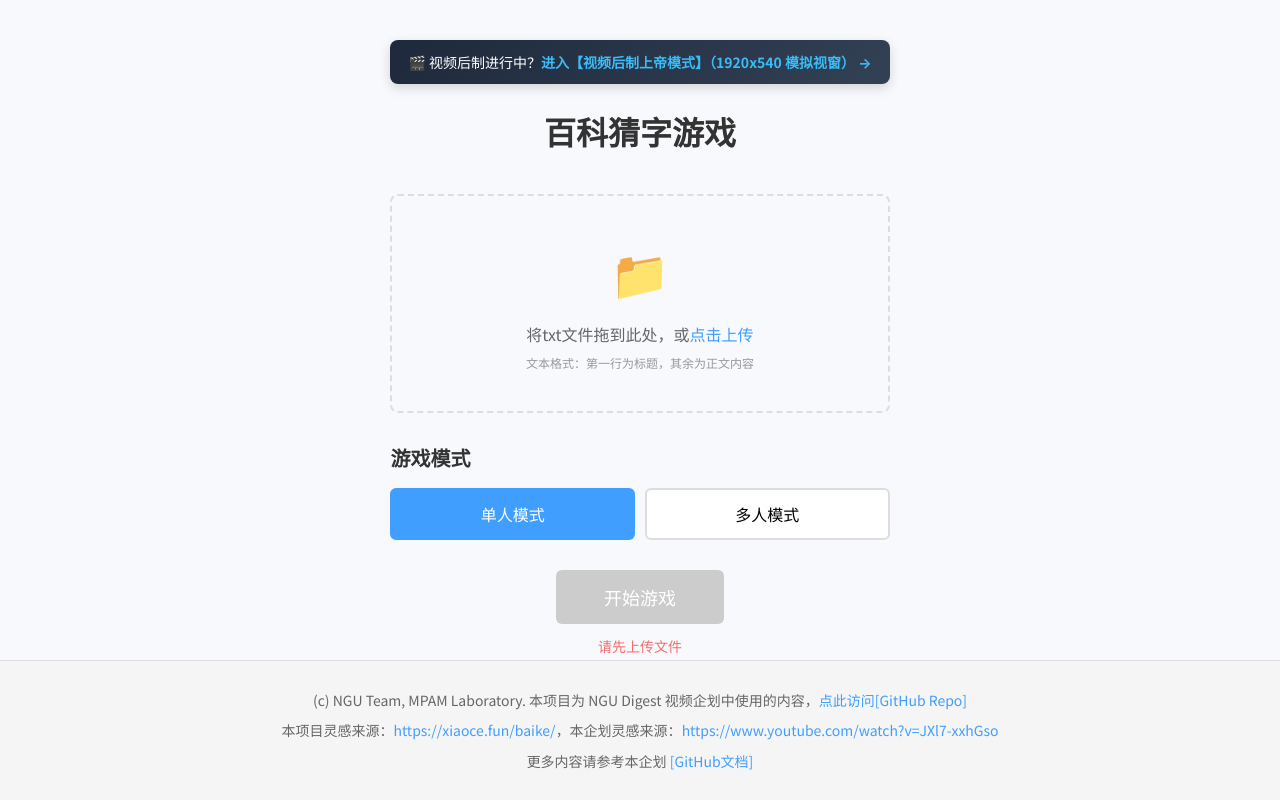
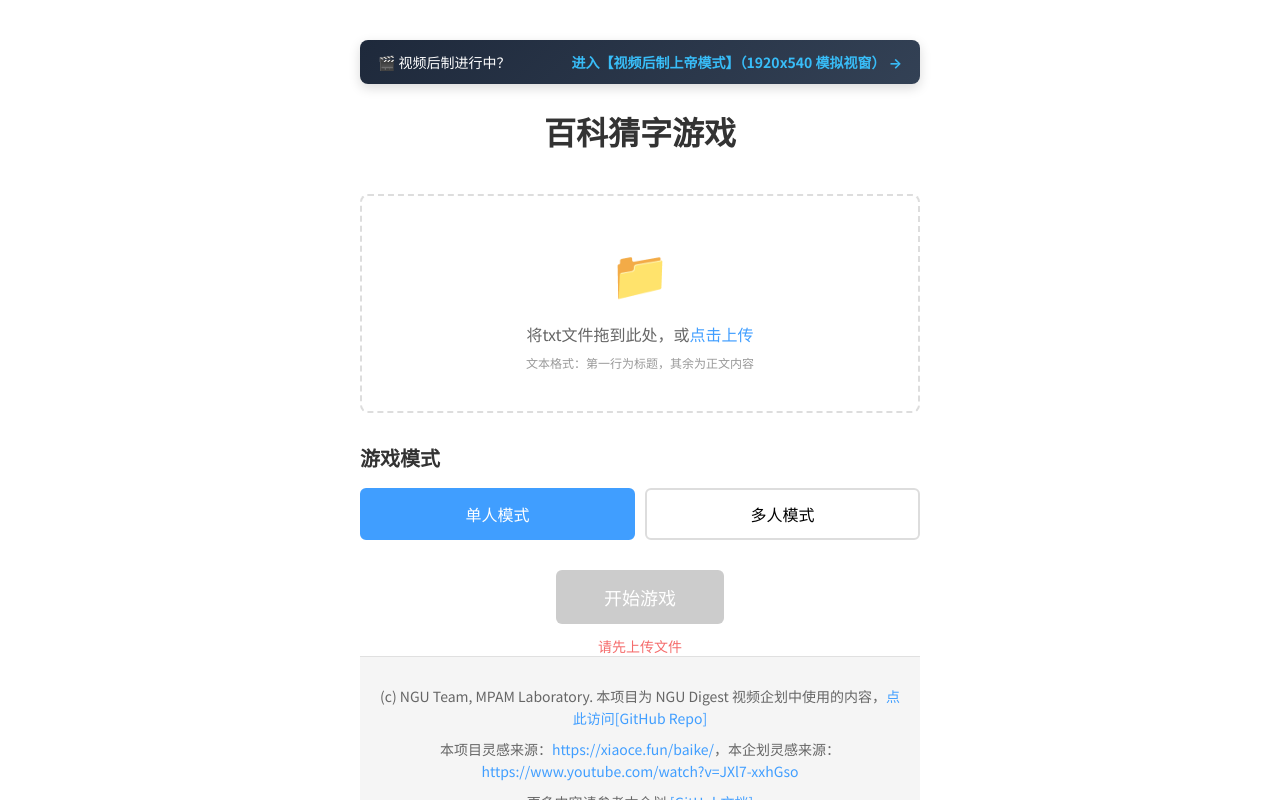
Before and after one commit to MPAMlab/NGU-Digest-GuessWiki, a Vue app: page /classic in a window 1280 px wide. Built offline with nearby package versions, Linux system fonts and the light colour scheme.

Commit message:
refactor: remove footer from god mode and isolate to home view

```diff
--- a/src/App.vue
+++ b/src/App.vue
@@ -1,30 +1,14 @@
 <template>
-  <div id="app" :class="{ 'is-god-mode': isGodMode }">
-    <div class="app-content">
-      <router-view />
-    </div>
-    <Footer v-if="!isGodMode" />
+  <div id="app">
+    <router-view />
   </div>
 </template>
 
 <script lang="ts">
-import { defineComponent, computed } from 'vue'
-import { useRoute } from 'vue-router'
-import Footer from '@/components/Footer.vue'
+import { defineComponent } from 'vue'
 
 export default defineComponent({
-  name: 'App',
-  components: {
-    Footer
-  },
-  setup() {
-    const route = useRoute()
-    const isGodMode = computed(() => route.name === 'GodMode')
-
-    return {
-      isGodMode
-    }
-  }
+  name: 'App'
 })
 </script>
 
@@ -34,9 +18,10 @@ export default defineComponent({
   -webkit-font-smoothing: antialiased;
   -moz-osx-font-smoothing: grayscale;
   height: 100vh;
+  width: 100vw;
   display: flex;
   flex-direction: column;
-  background-color: #f7f9fc;
+  overflow: hidden;
 }
 
 * {
@@ -47,17 +32,7 @@ export default defineComponent({
 
 html, body {
   height: 100%;
+  width: 100%;
   overflow: hidden;
 }
-
-.app-content {
-  flex: 1;
-  overflow-y: auto;
-  display: flex;
-  flex-direction: column;
-}
-
-#app.is-god-mode .app-content {
-  overflow: auto;
-}
 </style>
--- a/src/views/HomeView.vue
+++ b/src/views/HomeView.vue
@@ -54,6 +54,8 @@
     <div v-if="message.show" class="message" :class="message.type" @click="message.show = false">
       {{ message.text }}
     </div>
+
+    <Footer />
   </div>
 </template>
 
@@ -61,9 +63,13 @@
 import { defineComponent, ref, reactive, computed } from 'vue'
 import { useRouter } from 'vue-router'
 import { Player } from '@/types/game'
+import Footer from '@/components/Footer.vue'
 
 export default defineComponent({
   name: 'HomeView',
+  components: {
+    Footer
+  },
   setup() {
     const router = useRouter()
     const fileInput = ref<HTMLInputElement | null>(null)
```
